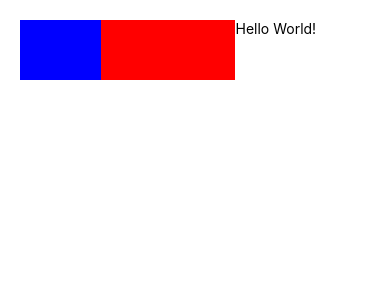
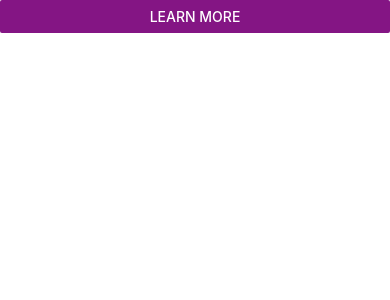
Before and after one commit to hubLuo/HelloCRNA, a React Native app: screen / in a window 390 px wide. Shown: the top 300 px of the page. Built offline with nearby package versions, Linux system fonts and the light colour scheme.

Commit message:
button组件：点击事件

```diff
--- a/App.js
+++ b/App.js
@@ -1,19 +1,18 @@
 import React, { Component } from 'react';
-import { View, Text } from 'react-native';
+import { Button  } from 'react-native';
 
-export default class ViewColoredBoxesWithText extends Component {
+export default class App extends Component {
+    onPressLearnMore(){
+        alert('Learn more about this purple button')
+    }
     render() {
         return (
-            <View
-                style={{
-                    flexDirection: 'row',
-                    height: 100,
-                    padding: 20,
-                }}>
-                <View style={{backgroundColor: 'blue', flex: 0.3}} />
-                <View style={{backgroundColor: 'red', flex: 0.5}} />
-                <Text>Hello World!</Text>
-            </View>
+            <Button
+                onPress={this.onPressLearnMore}
+                title="Learn More"
+                color="#841584"
+                accessibilityLabel="Learn more about this purple button"
+            />
         );
     }
 }
```
